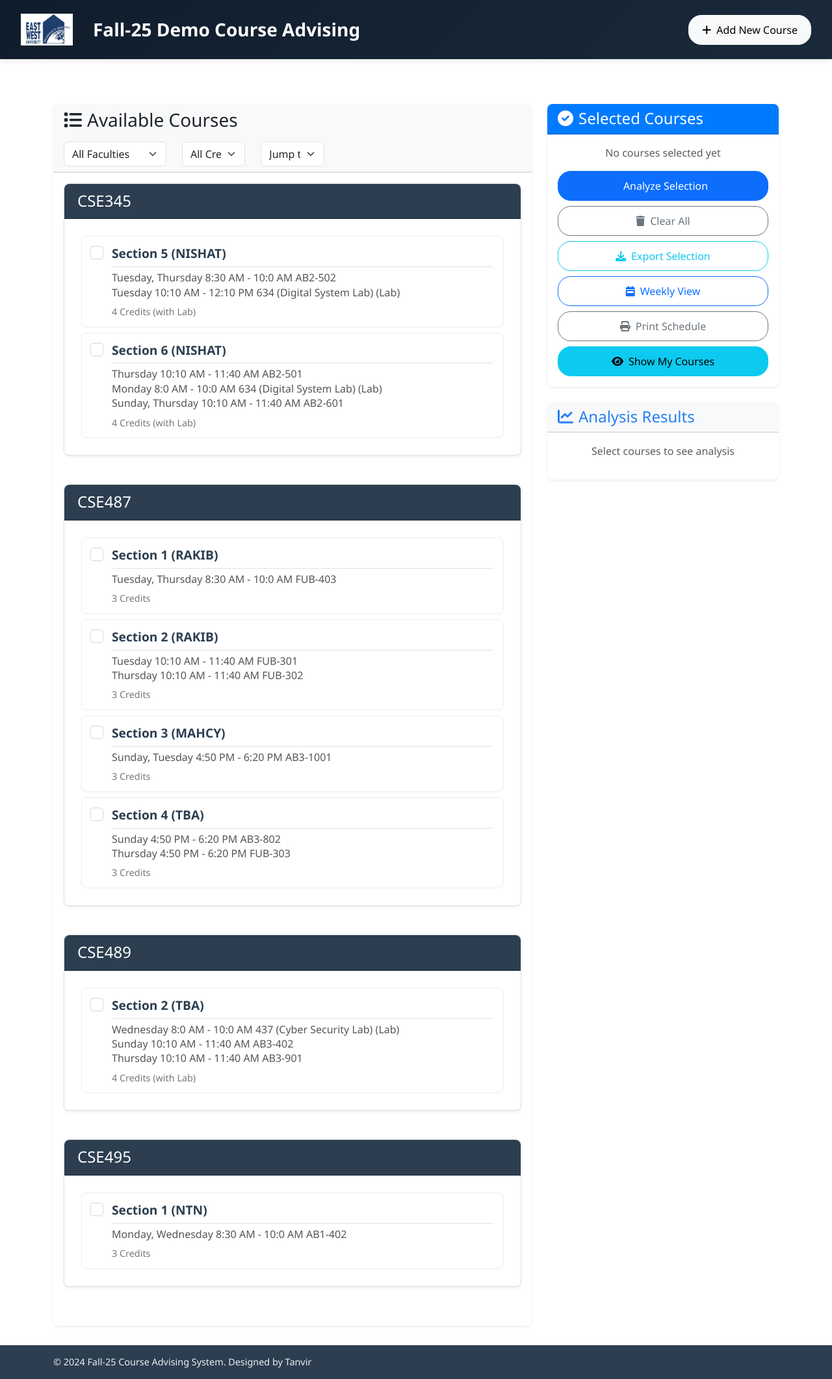
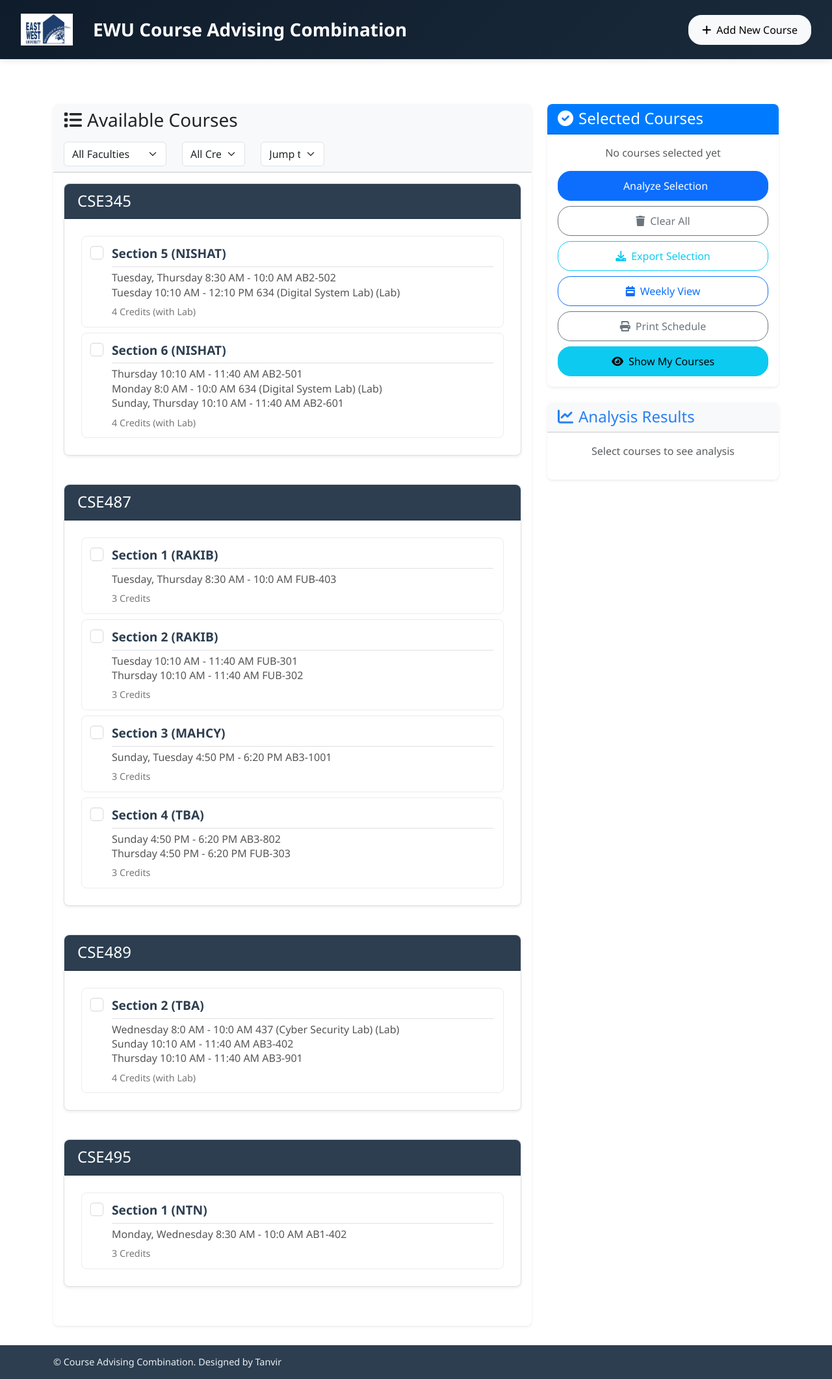
Before and after one commit to tanvirhossain196/EWU-Check-Advising-Course-Combination, a plain HTML site: page index.html in a window 1280 px wide. Shown: the whole page at 65% size. Drawn offline with nearby package versions, Linux system fonts and the light colour scheme.

Commit message:
t update

```diff
--- a/index.html
+++ b/index.html
@@ -4,7 +4,7 @@
 <head>
     <meta charset="UTF-8">
     <meta name="viewport" content="width=device-width, initial-scale=1.0">
-    <title>Fall-25 Course Advising System</title>
+    <title> Course Advising Combination</title>
     <link rel="icon" type="image/png" href="ewulogo.jpg">
     <link href="https://cdn.jsdelivr.net/npm/bootstrap@5.3.0/dist/css/bootstrap.min.css" rel="stylesheet">
     <link href="https://cdnjs.cloudflare.com/ajax/libs/font-awesome/6.0.0/css/all.min.css" rel="stylesheet">
@@ -19,7 +19,7 @@
                 <a class="navbar-brand" href="#">
                     <img src="ewulogo.jpg" alt="EWU Logo" class="navbar-logo">
                 </a>
-                <span class="navbar-text text-white h3 mb-0 me-auto">Fall-25 Demo Course Advising</span>
+                <span class="navbar-text text-white h3 mb-0 me-auto">EWU Course Advising Combination</span>
                 <button class="btn btn-light rounded-button" data-bs-toggle="modal" data-bs-target="#addCourseModal">
                     <i class="fas fa-plus me-2"></i>Add New Course
                 </button>
@@ -302,7 +302,7 @@
     <!-- Footer -->
     <footer class="footer">
         <div class="container text-start">
-            <p class="mb-0">&copy; 2024 Fall-25 Course Advising System. Designed by Tanvir</p>
+            <p class="mb-0">&copy; Course Advising Combination. Designed by Tanvir</p>
         </div>
     </footer>
 
```
